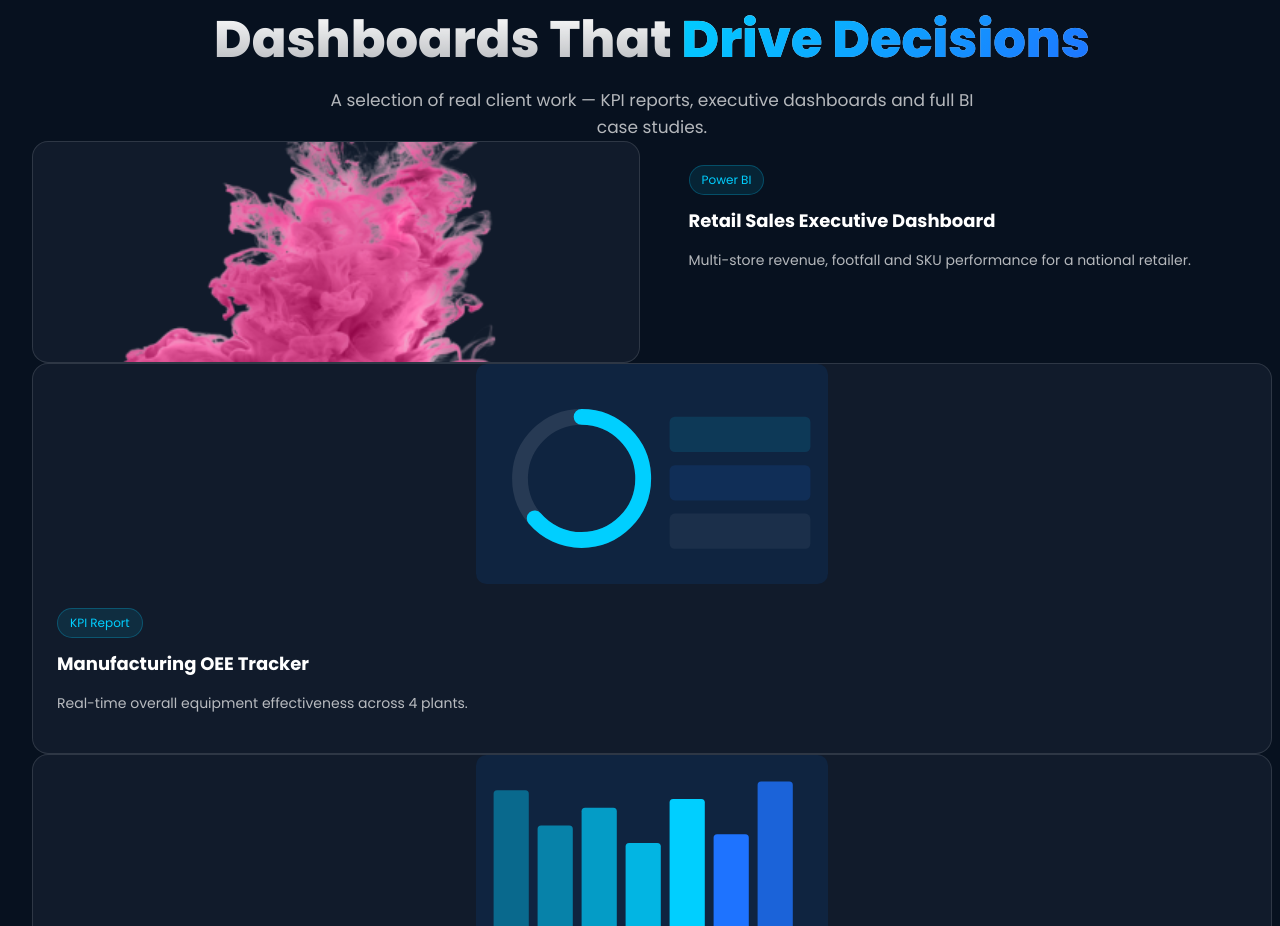
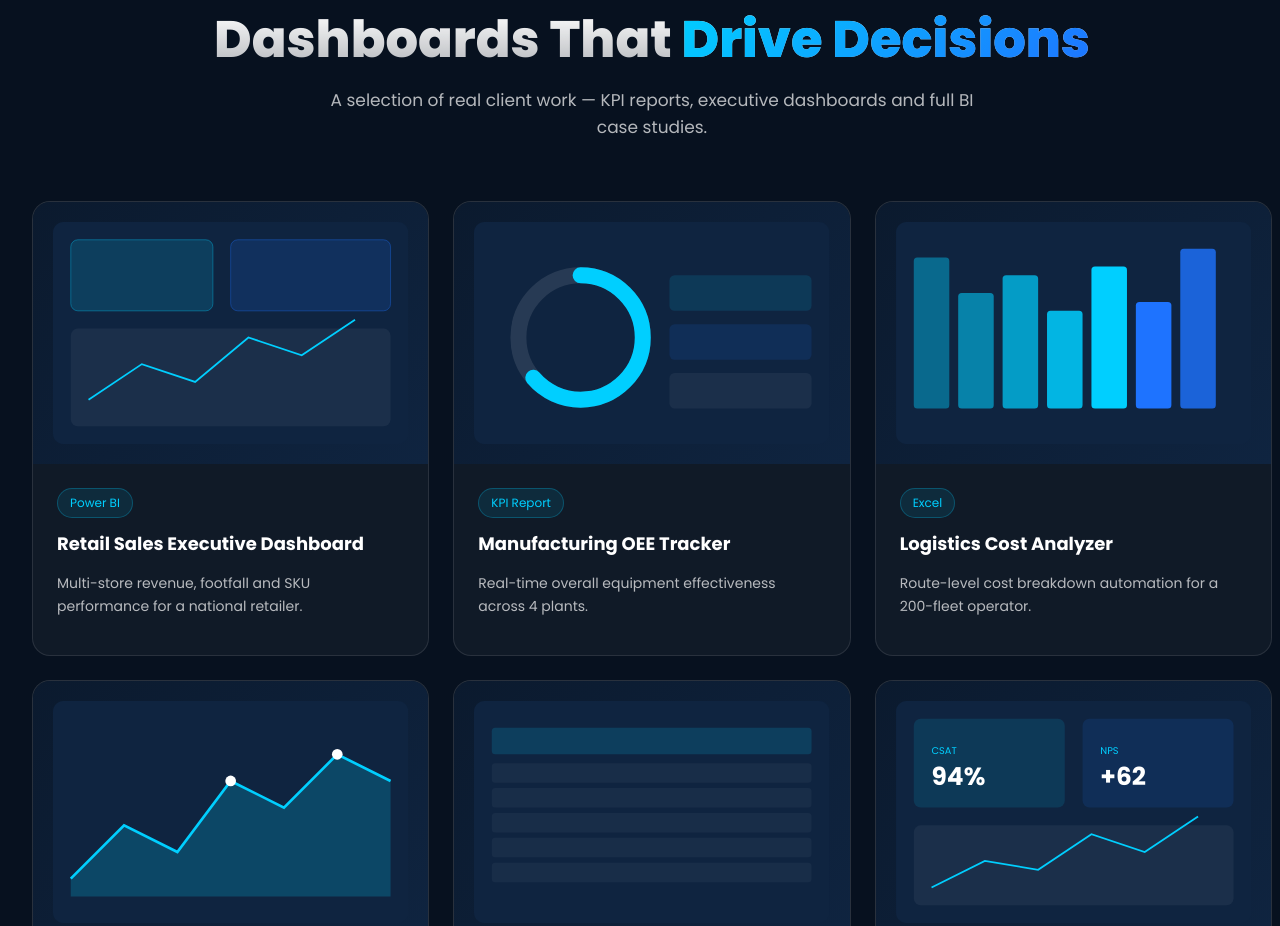
Before and after one commit to anlystix/anlystix.github.io, a plain HTML site: page index.html in a window 1280 px wide. Shown: the part 3981-4907 px from the top of the page. Drawn offline with Linux system fonts and the light colour scheme.

Commit message:
Update index.html

```diff
--- a/index.html
+++ b/index.html
@@ -149,63 +149,11 @@ nav a:hover{
 .industry-card:hover{transform:translateY(-6px) scale(1.02);border-color:var(--cyan);background:var(--grad-soft)}
 .industry-icon{width:64px;height:64px;border-radius:50%;background:var(--grad);display:grid;place-items:center;margin:0 auto 18px;color:#fff;font-size:24px;box-shadow:0 12px 30px -10px rgba(0,207,255,.5)}
 .industry-card h4{font-size:17px;font-weight:600}
-.portfolio-grid{
-    display:grid;
-    grid-template-columns:repeat(2,1fr);
-    gap:25px;
-}
-
-.portfolio-card{
-    background:#111b2b;
-    border:1px solid rgba(255,255,255,0.12);
-    border-radius:16px;
-    overflow:hidden;
-    transition:0.4s ease;
-}
-
-.portfolio-card:hover{
-    transform:translateY(-8px);
-}
-
-
-.portfolio-thumb{
-    width:100%;
-    height:220px;       /* image size control */
-    overflow:hidden;
-    border-radius:16px 16px 0 0;
-}
-
-
-.portfolio-thumb img{
-    width:100%;
-    height:100%;
-    object-fit:cover;
-    border-radius:16px 16px 0 0;
-    transition:0.5s ease;
-}
-
-
-.portfolio-card:hover .portfolio-thumb img{
-    transform:scale(1.08);
-}
-
-
-.portfolio-content{
-    padding:20px;
-}
-
-
-.portfolio-content h3{
-    font-size:18px;
-    margin:10px 0;
-}
-
-
-.portfolio-content p{
-    color:#aaa;
-    font-size:13px;
-}
-  .portfolio-thumb svg{width:100%;height:100%;transition:transform .5s}
+.portfolio-grid{display:grid;grid-template-columns:repeat(auto-fit,minmax(320px,1fr));gap:24px;margin-top:60px}
+.portfolio-card{border-radius:var(--radius);overflow:hidden;background:var(--glass);border:1px solid var(--glass-border);position:relative;transition:all .4s}
+.portfolio-card:hover{transform:translateY(-8px);box-shadow:var(--shadow)}
+.portfolio-thumb{aspect-ratio:16/10;background:linear-gradient(135deg,#0B1A2E,#0F2440);display:grid;place-items:center;padding:20px;overflow:hidden;position:relative}
+.portfolio-thumb svg{width:100%;height:100%;transition:transform .5s}
 .portfolio-card:hover .portfolio-thumb svg{transform:scale(1.08)}
 .portfolio-body{padding:24px}
 .portfolio-body h4{font-size:18px;font-weight:700;margin-bottom:8px}
@@ -459,9 +407,7 @@ nav a:hover{
     </div>
     <div class="portfolio-grid">
       <div class="portfolio-card reveal">
-        <div class="portfolio-thumb">
-    <img src="SmokePNG55237.png" alt="Retail Sales Executive Dashboard">
-</div></svg></div>
+        <div class="portfolio-thumb"><svg viewBox="0 0 400 250"><rect width="400" height="250" rx="12" fill="#0F2440"/><rect x="20" y="20" width="160" height="80" rx="8" fill="rgba(0,207,255,.15)" stroke="rgba(0,207,255,.4)"/><rect x="200" y="20" width="180" height="80" rx="8" fill="rgba(30,115,255,.15)" stroke="rgba(30,115,255,.4)"/><rect x="20" y="120" width="360" height="110" rx="8" fill="rgba(255,255,255,.05)"/><path d="M40,200 L100,160 L160,180 L220,130 L280,150 L340,110" stroke="#00CFFF" stroke-width="2" fill="none"/></svg></div>
         <div class="portfolio-body"><span class="portfolio-tag">Power BI</span><h4 style="margin-top:12px">Retail Sales Executive Dashboard</h4><p>Multi-store revenue, footfall and SKU performance for a national retailer.</p></div>
       </div>
       <div class="portfolio-card reveal">
```
